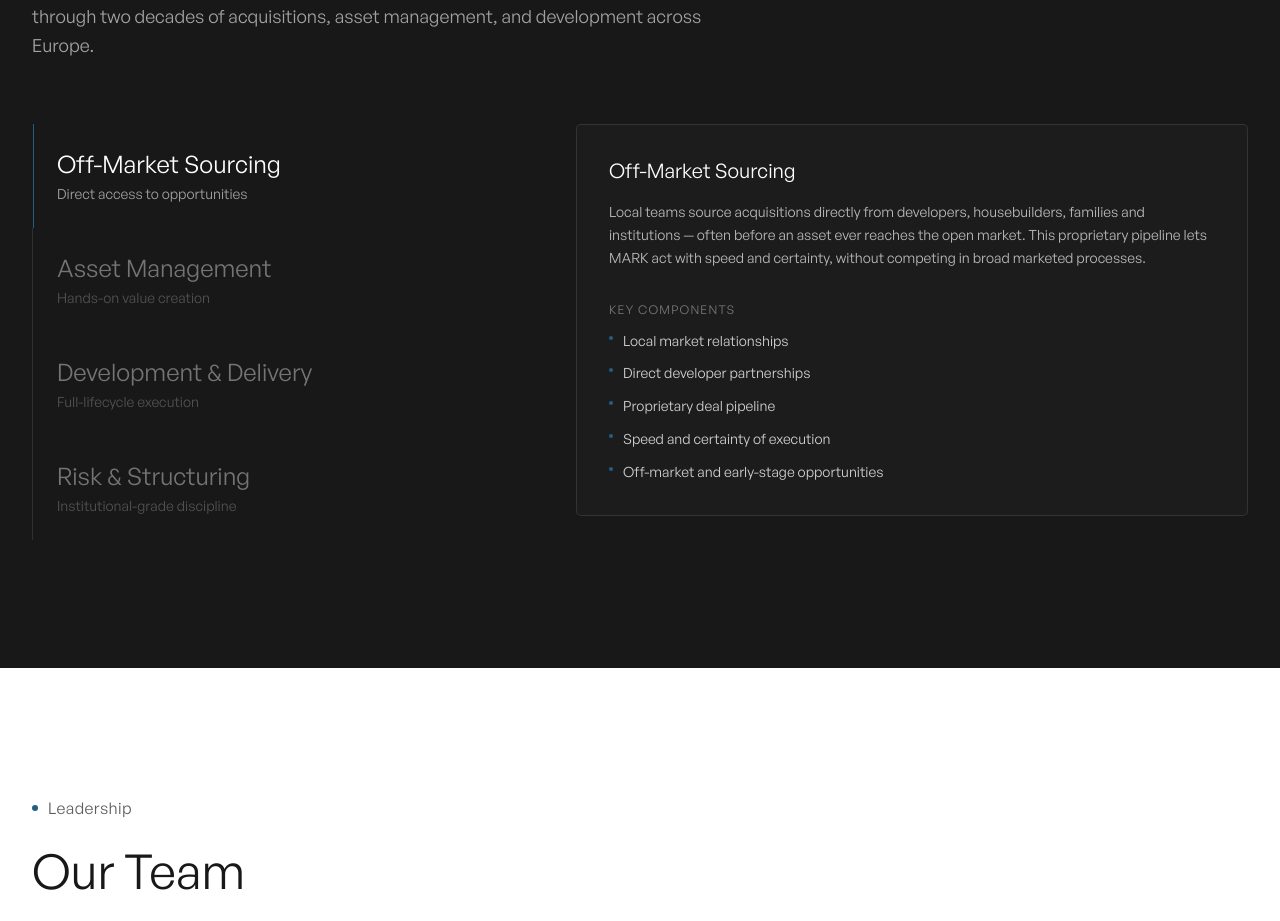
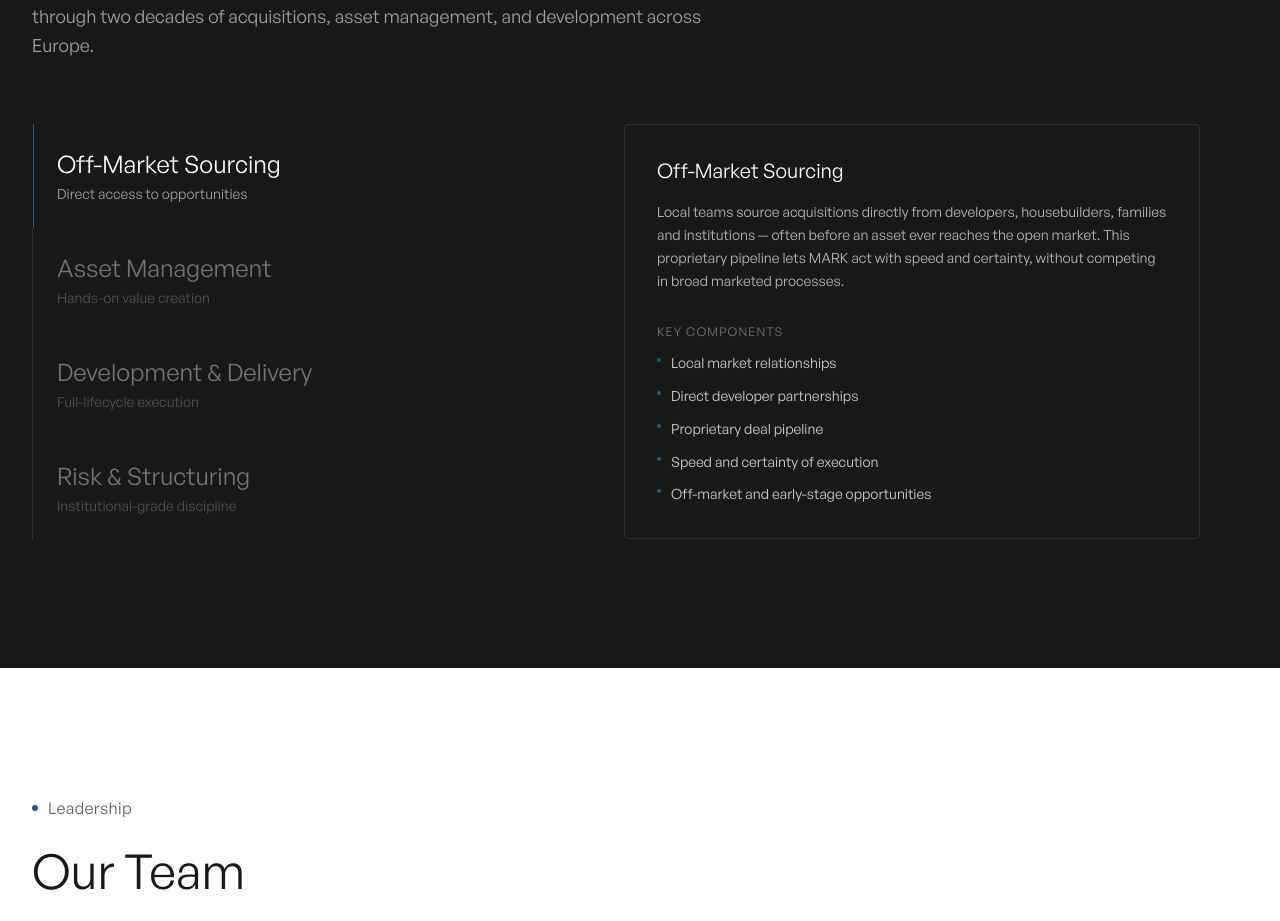
Before and after one commit to dmytrodzandzava-maker/mark-capital, a Next.js app: page /about-us in a window 1280 px wide. Shown: the part 3202-4123 px from the top of the page. Built offline with nearby package versions, Linux system fonts and the light colour scheme.

Commit message:
ApproachSection: shift detail box left, narrower/taller, drop fill (outline only)
- max-w-2xl -> max-w-xl (narrower, text reflow makes it taller)
- mr-8 sm:mr-12 pulls it in from the right edge
- removed bg-white/[0.02] so only the border line remains

```diff
--- a/components/ApproachSection.tsx
+++ b/components/ApproachSection.tsx
@@ -67,7 +67,7 @@ export default function ApproachSection() {
           </Reveal>
 
           <Reveal delay={0.25}>
-            <div className="relative ml-auto max-w-2xl overflow-hidden rounded-xs border border-white/10 bg-white/[0.02] p-6 sm:p-8">
+            <div className="relative mr-8 ml-auto max-w-xl overflow-hidden rounded-xs border border-white/10 p-6 sm:mr-12 sm:p-8">
               <AnimatePresence mode="wait">
                 <motion.div
                   key={pillar.title}
```
